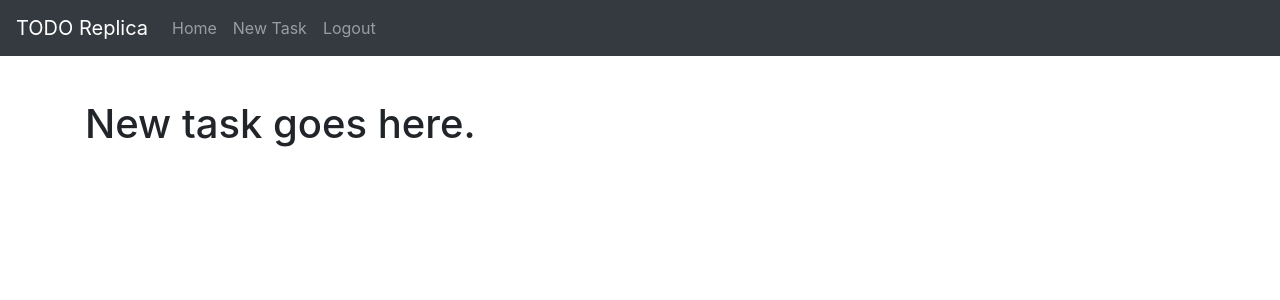
After one commit to acuencadev/Flask-todo-replica, a Flask app: page /task/new in a window 1280 px wide. The commit adds this page. Shown: the top 300 px of the page. Run offline with Flask 2, Linux system fonts and the light colour scheme; the visitor is signed in with stand-in values (Sample User, id 1).

Commit message:
Create the new task route

```diff
--- a/todo_replica/routes/main.py
+++ b/todo_replica/routes/main.py
@@ -1,7 +1,9 @@
-from flask import Blueprint, render_template
+from flask import Blueprint, render_template, redirect, url_for
 from flask_login import login_required, current_user
 
+from todo_replica.extensions import db
 from todo_replica.models import Task
+from todo_replica.forms import TaskForm
 
 
 main = Blueprint('main', __name__)
@@ -13,3 +15,19 @@ def index():
     tasks = Task.query.filter_by(user_id=current_user.get_id()).all()
 
     return render_template('main/index.html', tasks=tasks)
+
+
+@main.route('/task/new', methods=['GET', 'POST'])
+@login_required
+def create_task():
+    form = TaskForm()
+
+    if form.validate_on_submit():
+        task = Task(description=form.description.data)
+
+        db.session.add(task)
+        db.session.commit()
+
+        return redirect(url_for('main.index'))
+
+    return render_template('main/create.html')
--- a/todo_replica/templates/base.html
+++ b/todo_replica/templates/base.html
@@ -28,6 +28,7 @@
             <ul class="navbar-nav mr-auto">
                 {% if current_user.is_authenticated %}
                 <li class="nav-item active"></li><a class="nav-link" href="{{ url_for('main.index') }}">Home <span class="sr-only">(current)</span></a></li>
+                <li class="nav-item"><a href="{{ url_for('main.create_task') }}" class="nav-link">New Task</a></li>
                 <li class="nav-item"><a href="{{ url_for('auth.logout') }}" class="nav-link">Logout</a></li>
                 {% endif %}
 
--- /dev/null
+++ b/todo_replica/templates/main/create.html
@@ -0,0 +1,6 @@
+{% extends "base.html" %}
+
+{% block content %}
+
+<h1>New task goes here.</h1>
+{% endblock content %}
```
